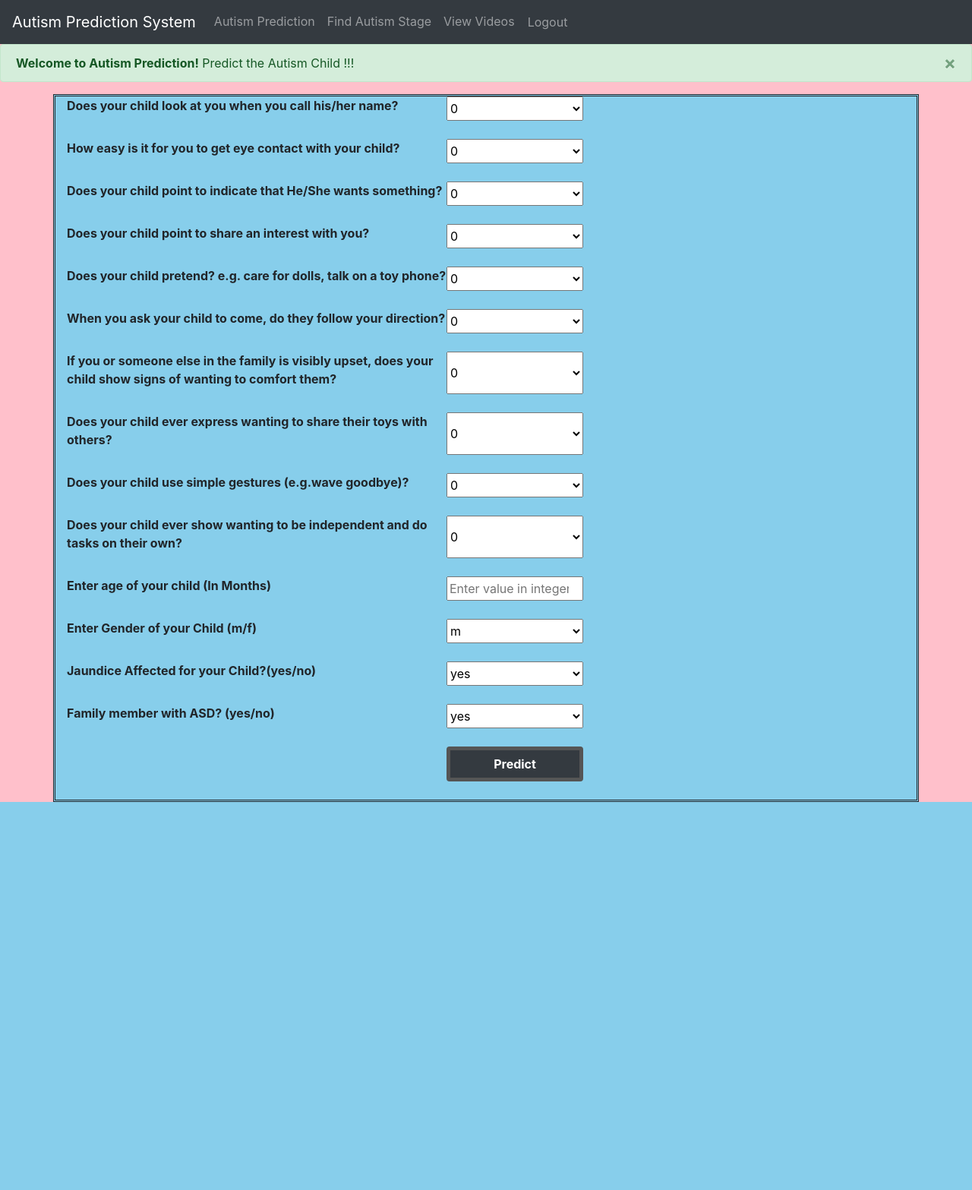
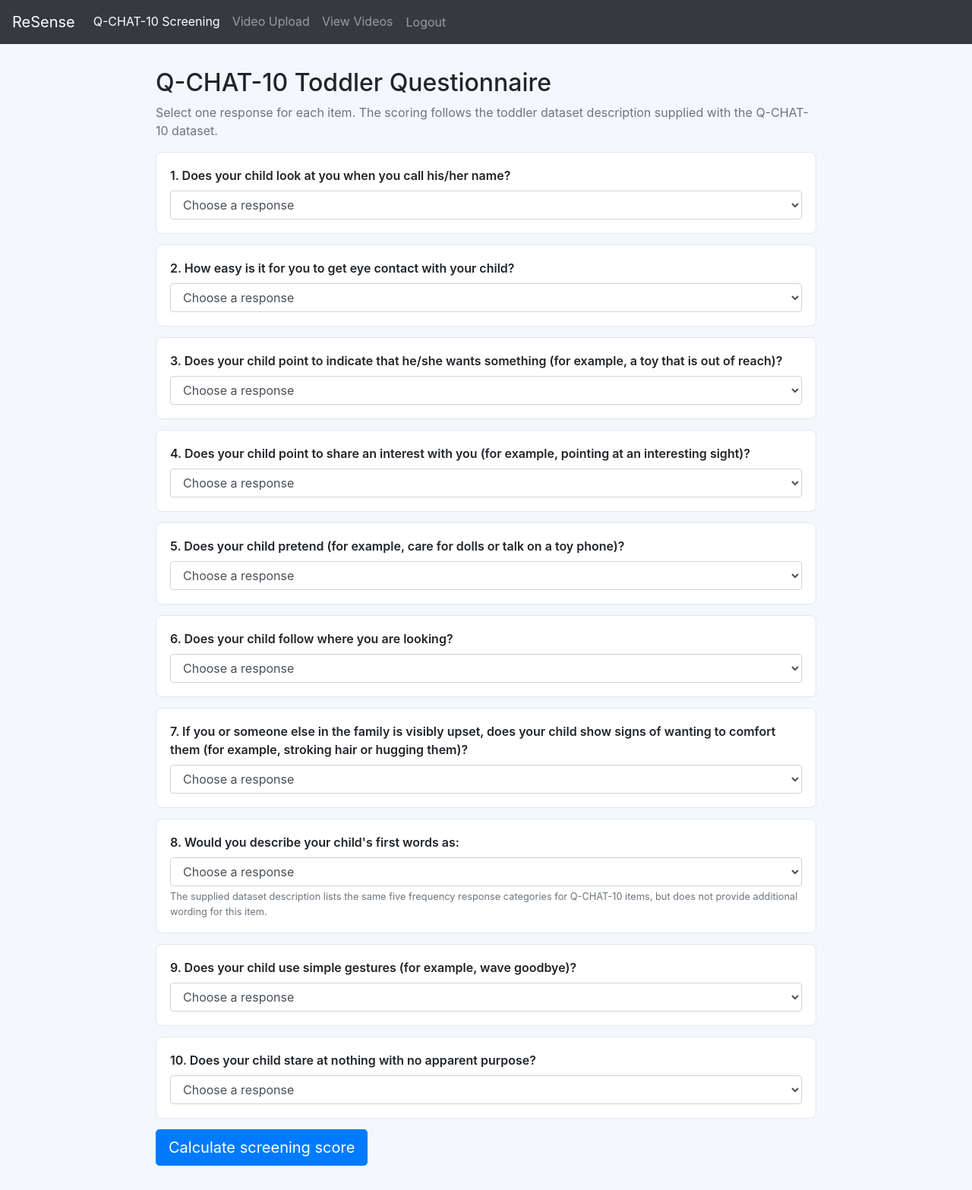
Before and after one commit to Praveen-dev970/ReSense, a Django app: template templates/autism.html in a window 1280 px wide. Shown: the whole page at 76% size. Before the commit the page ends 1056 px from the top, so only its background shows below. Run offline with Django 3.2, Linux system fonts and the light colour scheme; the template is opened without the code that fills it, so the values that code supplies are empty; some libraries are stand-ins or nearby versions.

Commit message:
Align questionnaire form with documented Q-CHAT-10 items and responses

```diff
--- a/templates/autism.html
+++ b/templates/autism.html
@@ -1,225 +1,138 @@
 <!doctype html>
 <html lang="en">
-  <head>
-    <!-- Required meta tags -->
-    <meta charset="utf-8">
-    <meta name="viewport" content="width=device-width, initial-scale=1, shrink-to-fit=no">
-    <style>
-
-    div.container{border-style: double;
-    /*background-image: linear-gradient(to right, purple,cornsilk,lavender,green,skyblue,indigo,orange);*/
-	background-color:skyblue;
-
-    div.friend2field{
-      font-weight: bold;
-      display: grid;
-      grid-template-columns: 1fr 3fr;
-    }
-    body {
-      background-image: linear-gradient(to right, purple,cornsilk,lavender,green,cyan,khaki,pink);;
-    }
-
-    .btn{
-      float:right;
-      font-weight: bold;
-      border: 5px solid #555555;
-
-
-
-    }
-
-
-    </style>
-    <!-- Bootstrap CSS -->
-    <link rel="stylesheet" href="https://stackpath.bootstrapcdn.com/bootstrap/4.2.1/css/bootstrap.min.css" integrity="sha384-GJzZqFGwb1QTTN6wy59ffF1BuGJpLSa9DkKMp0DgiMDm4iYMj70gZWKYbI706tWS" crossorigin="anonymous">
-
-    <title>Autism Prediction</title>
-  </head>
-  <body style="background-color:pink;">
+<head>
+  <meta charset="utf-8">
+  <meta name="viewport" content="width=device-width, initial-scale=1">
+  <title>ReSense | Q-CHAT-10 Screening</title>
+  <link rel="stylesheet" href="https://stackpath.bootstrapcdn.com/bootstrap/4.2.1/css/bootstrap.min.css">
+  <style>
+    body { background: #f4f7fb; }
+    .questionnaire { max-width: 900px; margin: 32px auto; }
+    .question-card { background: #fff; border: 1px solid #e2e8f0; border-radius: 8px; padding: 18px; margin-bottom: 14px; }
+    .question-card label { font-weight: 600; }
+    .result-card { border-radius: 8px; padding: 18px; margin-top: 24px; background: #fff; border: 1px solid #d7dee8; }
+  </style>
+</head>
+<body>
 <nav class="navbar navbar-expand-lg navbar-dark bg-dark">
-  <a class="navbar-brand" href="">Autism Prediction System</a>
-  <button class="navbar-toggler" type="button" data-toggle="collapse" data-target="#navbarNavDropdown" aria-controls="navbarNavDropdown" aria-expanded="false" aria-label="Toggle navigation">
-    <span class="navbar-toggler-icon"></span>
-  </button>
-  <div class="collapse navbar-collapse" id="navbarNavDropdown">
-    <ul class="navbar-nav">
-
-     <li class="nav-item">
-        <a class="nav-link" href="/analyze">Autism Prediction </a>
-      </li>
-       <li class="nav-item">
-        <a class="nav-link" href="/find">Find Autism Stage</a>
-      </li>
-       <li class="nav-item">
-        <a class="nav-link" href="/analyze4">View Videos</a>
-      </li>
-       <li class="nav-item active">
-        <form method="post" action="{% url 'logout' %}">
-          {% csrf_token %}
-          <button type="submit" class="nav-link btn btn-link">
-            Logout<span class="sr-only">(current)</span>
-          </button>
-        </form>
-      </li>
-    </ul>
+  <a class="navbar-brand" href="/">ReSense</a>
+  <div class="navbar-nav">
+    <a class="nav-link active" href="/analyze">Q-CHAT-10 Screening</a>
+    <a class="nav-link" href="/find">Video Upload</a>
+    <a class="nav-link" href="/analyze4">View Videos</a>
+    <form method="post" action="{% url 'logout' %}" class="form-inline">
+      {% csrf_token %}
+      <button type="submit" class="btn btn-link nav-link">Logout</button>
+    </form>
   </div>
-
 </nav>
 
+<main class="container questionnaire">
+  <h2 class="mb-2">Q-CHAT-10 Toddler Questionnaire</h2>
+  <p class="text-muted">
+    Select one response for each item. The scoring follows the toddler dataset
+    description supplied with the Q-CHAT-10 dataset.
+  </p>
 
-<div class="alert alert-success alert-dismissible fade show" role="alert">
-  <strong>Welcome to Autism Prediction!</strong> Predict the Autism Child !!!
-  <button type="button" class="close" data-dismiss="alert" aria-label="Close">
-    <span aria-hidden="true">×</span>
-  </button>
-</div>
+  {% if error %}
+    <div class="alert alert-danger" role="alert">{{ error }}</div>
+  {% endif %}
 
+  <form action="{% url 'analyze' %}" method="post">
+    {% csrf_token %}
 
-
-<div class="container">
-
-  <form action='/analyze' method='post'> {% csrf_token %}
-
-    <div class="friend2field">
-      <label style="width:500px;" for="t1">Does your child look at you when you call his/her name?</label>
-      <select name="t1" id="t1" style="width:180px;">
-        <option>0</option>
-        <option>1</option>
+    <div class="question-card">
+      <label for="t1">1. Does your child look at you when you call his/her name?</label>
+      <select class="form-control" name="t1" id="t1" required>
+        <option value="">Choose a response</option>
+        <option>Always</option><option>Usually</option><option>Sometimes</option><option>Rarely</option><option>Never</option>
       </select>
     </div>
-    <br>
-    <div class="friend2field">
-      <label style="width:500px;" for="t2">How easy is it for you to get eye contact with your child?</label>
-      <select name="t2" id="t2" style="width:180px;">
-        <option>0</option>
-        <option>1</option>
+
+    <div class="question-card">
+      <label for="t2">2. How easy is it for you to get eye contact with your child?</label>
+      <select class="form-control" name="t2" id="t2" required>
+        <option value="">Choose a response</option>
+        <option>Always</option><option>Usually</option><option>Sometimes</option><option>Rarely</option><option>Never</option>
       </select>
     </div>
-    <br>
-    <div class="friend2field">
-      <label style="width:500px;" for="t3">Does your child point to indicate that He/She wants something?</label>
-      <select name="t3" id="t3" style="width:180px;">
-        <option>0</option>
-        <option>1</option>
+
+    <div class="question-card">
+      <label for="t3">3. Does your child point to indicate that he/she wants something (for example, a toy that is out of reach)?</label>
+      <select class="form-control" name="t3" id="t3" required>
+        <option value="">Choose a response</option>
+        <option>Always</option><option>Usually</option><option>Sometimes</option><option>Rarely</option><option>Never</option>
       </select>
     </div>
-    <br>
-    <div class="friend2field">
-      <label style="width:500px;" for="t4">Does your child point to share an interest with you?</label>
-      <select name="t4" id="t4" style="width:180px;">
-        <option>0</option>
-        <option>1</option>
+
+    <div class="question-card">
+      <label for="t4">4. Does your child point to share an interest with you (for example, pointing at an interesting sight)?</label>
+      <select class="form-control" name="t4" id="t4" required>
+        <option value="">Choose a response</option>
+        <option>Always</option><option>Usually</option><option>Sometimes</option><option>Rarely</option><option>Never</option>
       </select>
     </div>
-    <br>
-    <div class="friend2field">
-      <label style="width:500px;" for="t5">Does your child pretend? e.g. care for dolls, talk on a toy phone?</label>
-      <select name="t5" id="t5" style="width:180px;">
-        <option>0</option>
-        <option>1</option>
+
+    <div class="question-card">
+      <label for="t5">5. Does your child pretend (for example, care for dolls or talk on a toy phone)?</label>
+      <select class="form-control" name="t5" id="t5" required>
+        <option value="">Choose a response</option>
+        <option>Always</option><option>Usually</option><option>Sometimes</option><option>Rarely</option><option>Never</option>
       </select>
     </div>
-    <br>
-    <div class="friend2field">
-      <label style="width:500px;" for="t6">When you ask your child to come, do they follow your direction?</label>
-      <select name="t6" id="t6" style="width:180px;">
-        <option>0</option>
-        <option>1</option>
+
+    <div class="question-card">
+      <label for="t6">6. Does your child follow where you are looking?</label>
+      <select class="form-control" name="t6" id="t6" required>
+        <option value="">Choose a response</option>
+        <option>Always</option><option>Usually</option><option>Sometimes</option><option>Rarely</option><option>Never</option>
       </select>
     </div>
-    <br>
-    <div class="friend2field">
-      <label style="width:500px;" for="t7">If you or someone else in the family is visibly upset, does your child show signs of wanting to comfort them?</label>
-      <select name="t7" id="t7" style="width:180px;">
-        <option>0</option>
-        <option>1</option>
+
+    <div class="question-card">
+      <label for="t7">7. If you or someone else in the family is visibly upset, does your child show signs of wanting to comfort them (for example, stroking hair or hugging them)?</label>
+      <select class="form-control" name="t7" id="t7" required>
+        <option value="">Choose a response</option>
+        <option>Always</option><option>Usually</option><option>Sometimes</option><option>Rarely</option><option>Never</option>
       </select>
     </div>
-    <br>
-    <div class="friend2field">
-      <label style="width:500px;" for="t8">Does your child ever express wanting to share their toys with others?</label>
-      <select name="t8" id="t8" style="width:180px;">
-        <option>0</option>
-        <option>1</option>
+
+    <div class="question-card">
+      <label for="t8">8. Would you describe your child's first words as:</label>
+      <select class="form-control" name="t8" id="t8" required>
+        <option value="">Choose a response</option>
+        <option>Always</option><option>Usually</option><option>Sometimes</option><option>Rarely</option><option>Never</option>
+      </select>
+      <small class="form-text text-muted">The supplied dataset description lists the same five frequency response categories for Q-CHAT-10 items, but does not provide additional wording for this item.</small>
+    </div>
+
+    <div class="question-card">
+      <label for="t9">9. Does your child use simple gestures (for example, wave goodbye)?</label>
+      <select class="form-control" name="t9" id="t9" required>
+        <option value="">Choose a response</option>
+        <option>Always</option><option>Usually</option><option>Sometimes</option><option>Rarely</option><option>Never</option>
       </select>
     </div>
-    <br>
-    <div class="friend2field">
-      <label style="width:500px;" for="t9">Does your child use simple gestures (e.g.wave goodbye)?</label>
-      <select name="t9" id="t9" style="width:180px;">
-        <option>0</option>
-        <option>1</option>
+
+    <div class="question-card">
+      <label for="t10">10. Does your child stare at nothing with no apparent purpose?</label>
+      <select class="form-control" name="t10" id="t10" required>
+        <option value="">Choose a response</option>
+        <option>Always</option><option>Usually</option><option>Sometimes</option><option>Rarely</option><option>Never</option>
       </select>
     </div>
-    <br>
-    <div class="friend2field">
-      <label style="width:500px;" for="t10">Does your child ever show wanting to be independent and do tasks on their own?</label>
-      <select name="t10" id="t10" style="width:180px;">
-        <option>0</option>
-        <option>1</option>
-      </select>
-    </div>
-    <br>
-    <div class="friend2field">
-      <label style="width:500px;" for="t11">Enter age of your child (In Months)</label>
-      <input style="width:180px;" name="t11" id="t11" type="number" placeholder="Enter value in integer" required>
-    </div>
-    <br>
-    <div class="friend2field">
-      <label style="width:500px;" for="t13">Enter Gender of your Child (m/f)</label>
-      <select name="t13" id="t13" style="width:180px;">
-        <option>m</option>
-        <option>f</option>
-      </select>
-    </div>
-    <br>
-    <div class="friend2field">
-      <label style="width:500px;" for="t14">Jaundice Affected for your Child?(yes/no)</label>
-      <select name="t14" id="t14" style="width:180px;">
-        <option>yes</option>
-        <option>no</option>
-      </select>
-    </div>
-    <br>
-    <div class="friend2field">
-      <label style="width:500px;" for="t15">Family member with ASD? (yes/no)</label>
-      <select name="t15" id="t15" style="width:180px;">
-        <option>yes</option>
-        <option>no</option>
-      </select>
-    </div>
-    <br>
-    <div class="friend2field">
-      <label style="width:500px;" ></label>
-      <button type="submit" style="width:180px;" class="btn btn-dark mt-">Predict</button>
-    </div>
-    <br>
 
+    <button type="submit" class="btn btn-primary btn-lg">Calculate screening score</button>
+  </form>
 
-    {% if autism %}
-      {% if autism == "Yes" %}
-        <h4 style="color:yellow;">Your Child has affected by Autism Disease in Low Level!!</h4>
-      {% elif autism == "High" %}
-    	<h4 style="color:red;">Your Child has been affected by Autism Disease in High Level!!</h4>
-      {% elif autism == "Middle" %}
-    	<h4 style="color:blue;">Your Child has been affected by Autism Disease in Moderate Level!!</h4>
-      {% else %}
-        <h4 style="color:green;">Your Child has not affected by Autism Disease!!</h4>
-      {% endif %}
-    {% endif %}
-
-    </form>
-</div>
-
-
-
-
-
-
-    <!-- Optional JavaScript -->
-    <!-- jQuery first, then Popper.js, then Bootstrap JS -->
-    <script src="https://code.jquery.com/jquery-3.3.1.slim.min.js" integrity="sha384-q8i/X+965DzO0rT7abK41JStQIAqVgRVzpbzo5smXKp4YfRvH+8abtTE1Pi6jizo" crossorigin="anonymous"></script>
-    <script src="https://cdnjs.cloudflare.com/ajax/libs/popper.js/1.14.6/umd/popper.min.js" integrity="sha384-wHAiFfRlMFy6i5SRaxvfOCifBUQy1xHdJ/yoi7FRNXMRBu5WHdZYu1hA6ZOblgut" crossorigin="anonymous"></script>
-    <script src="https://stackpath.bootstrapcdn.com/bootstrap/4.2.1/js/bootstrap.min.js" integrity="sha384-B0UglyR+jN6CkvvICOB2joaf5I4l3gm9GU6Hc1og6Ls7i6U/mkkaduKaBhlAXv9k" crossorigin="anonymous"></script>
-  </body>
+  {% if score != None %}
+    <section class="result-card" aria-live="polite">
+      <h4>Questionnaire screening result</h4>
+      <p><strong>Q-CHAT-10 score:</strong> {{ score }} / 10</p>
+      <p>{{ result_text }}</p>
+      <p class="mb-0"><strong>Important:</strong> This result is preliminary screening support only. It is not an autism diagnosis and must not replace professional clinical assessment.</p>
+    </section>
+  {% endif %}
+</main>
+</body>
 </html>
```
